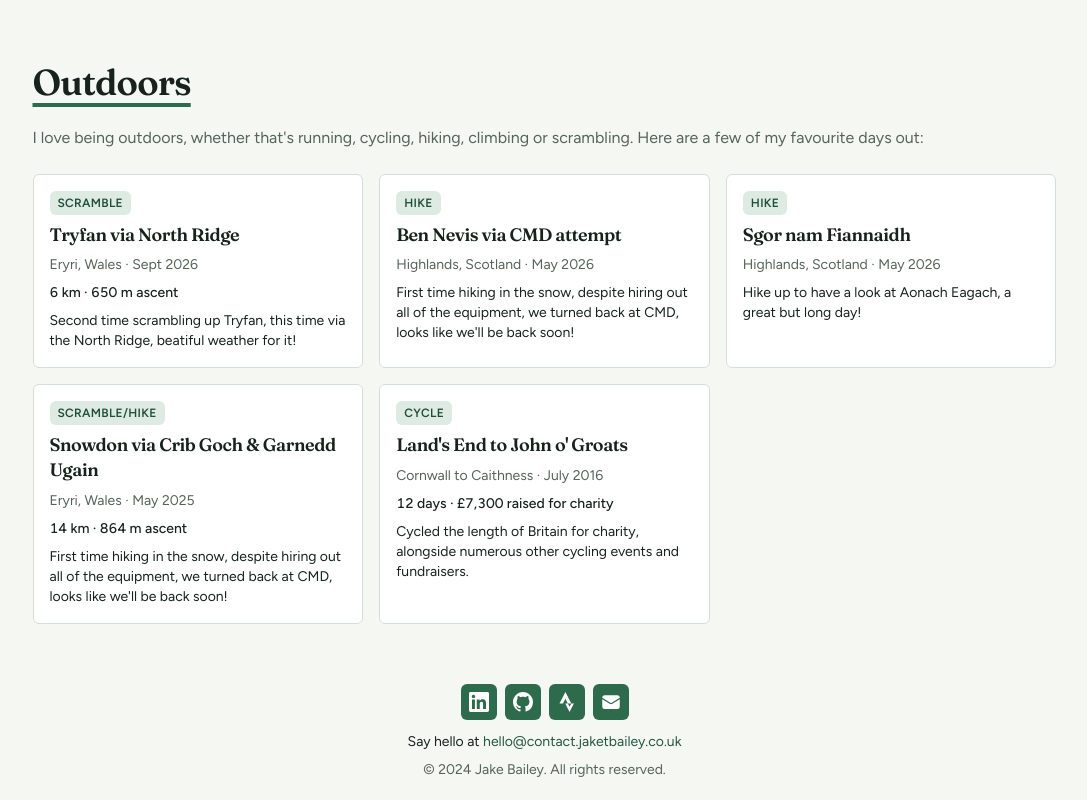
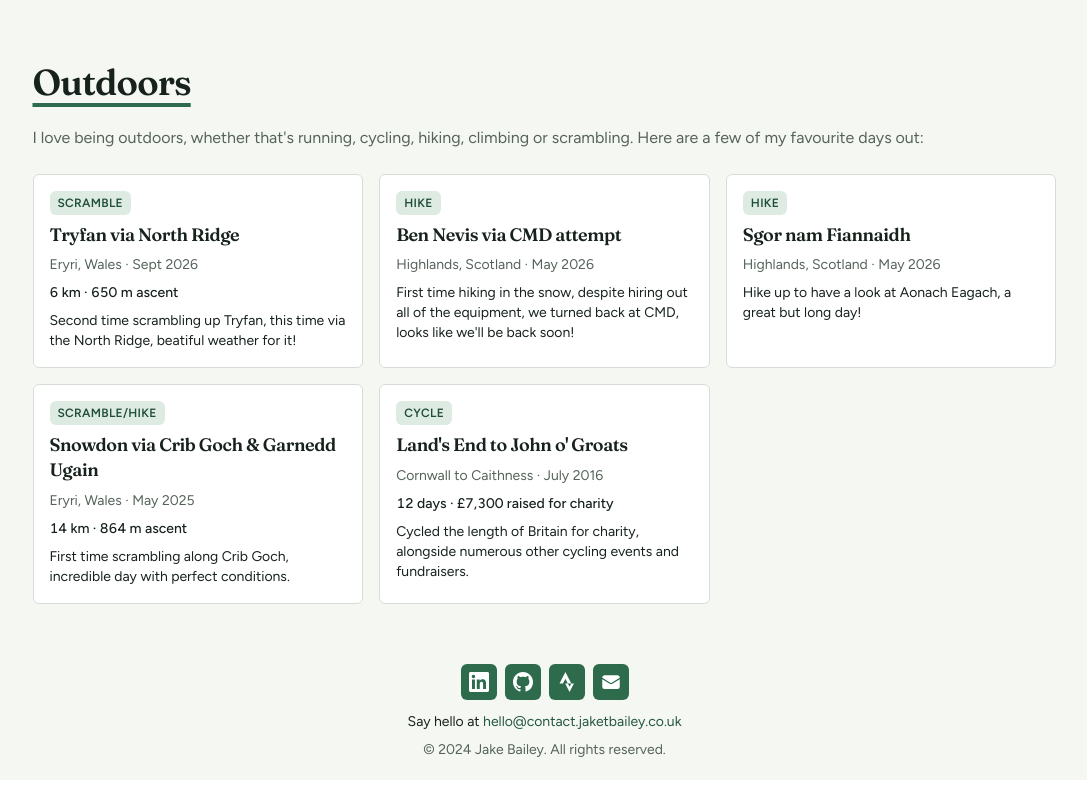
Before and after one commit to jaketbailey/portfolio-site, a React (Vite) app: page / in a window 1280 px wide. Shown: the part 1663-2463 px from the top of the page, without its empty margins (88-1175 px from the left). Built offline with nearby package versions, Linux system fonts and the light colour scheme; no server answers.

Commit message:
Fix outdoors entry

```diff
--- a/src/data/outdoors.js
+++ b/src/data/outdoors.js
@@ -40,7 +40,7 @@ export default [
         date: 'May 2025',
         stats: '14 km · 864 m ascent',
         details:
-            "First time hiking in the snow, despite hiring out all of the equipment, we turned back at CMD, looks like we'll be back soon!",
+            "First time scrambling along Crib Goch, incredible day with perfect conditions.",
     },
     {
         title: "Land's End to John o' Groats",
```
